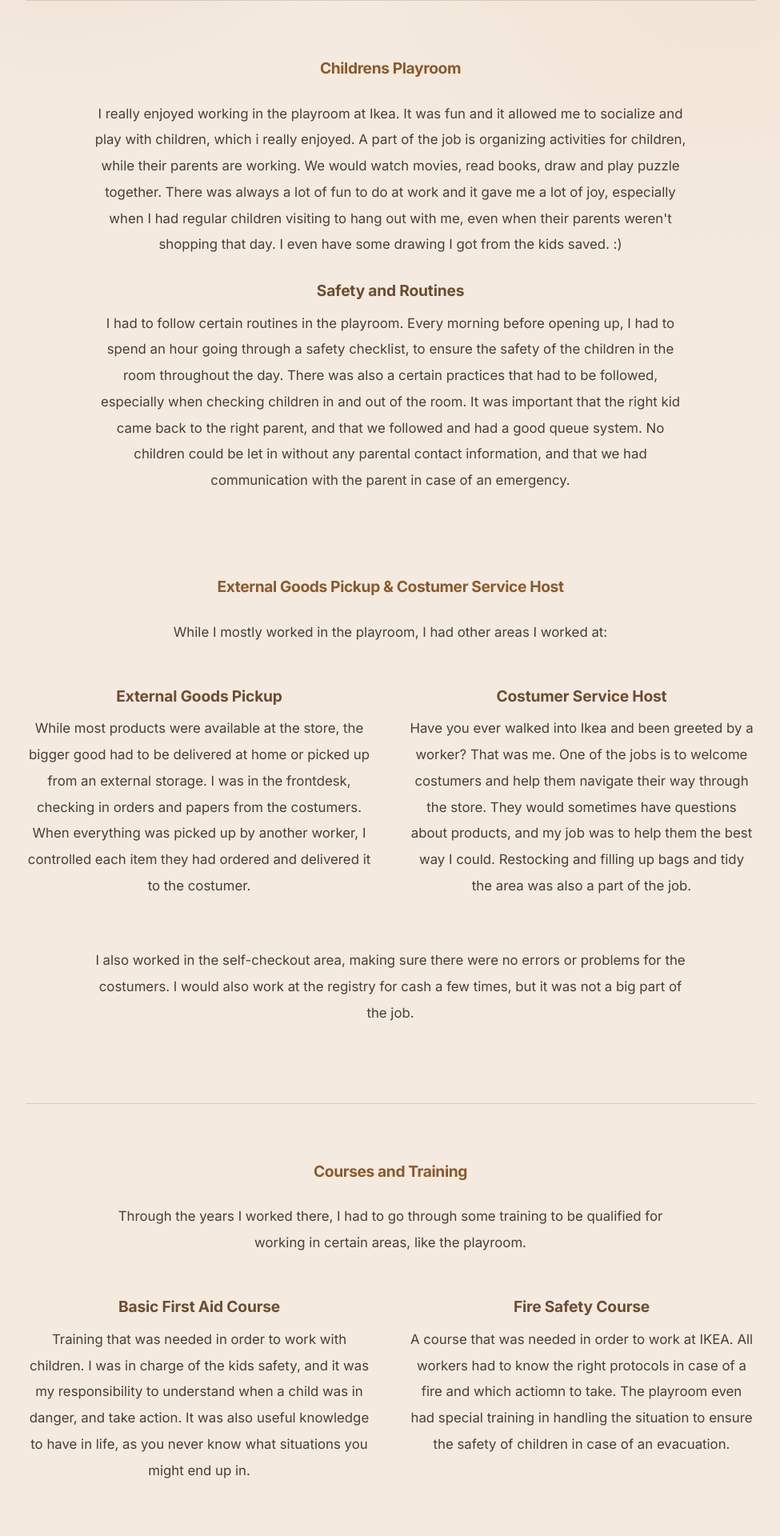
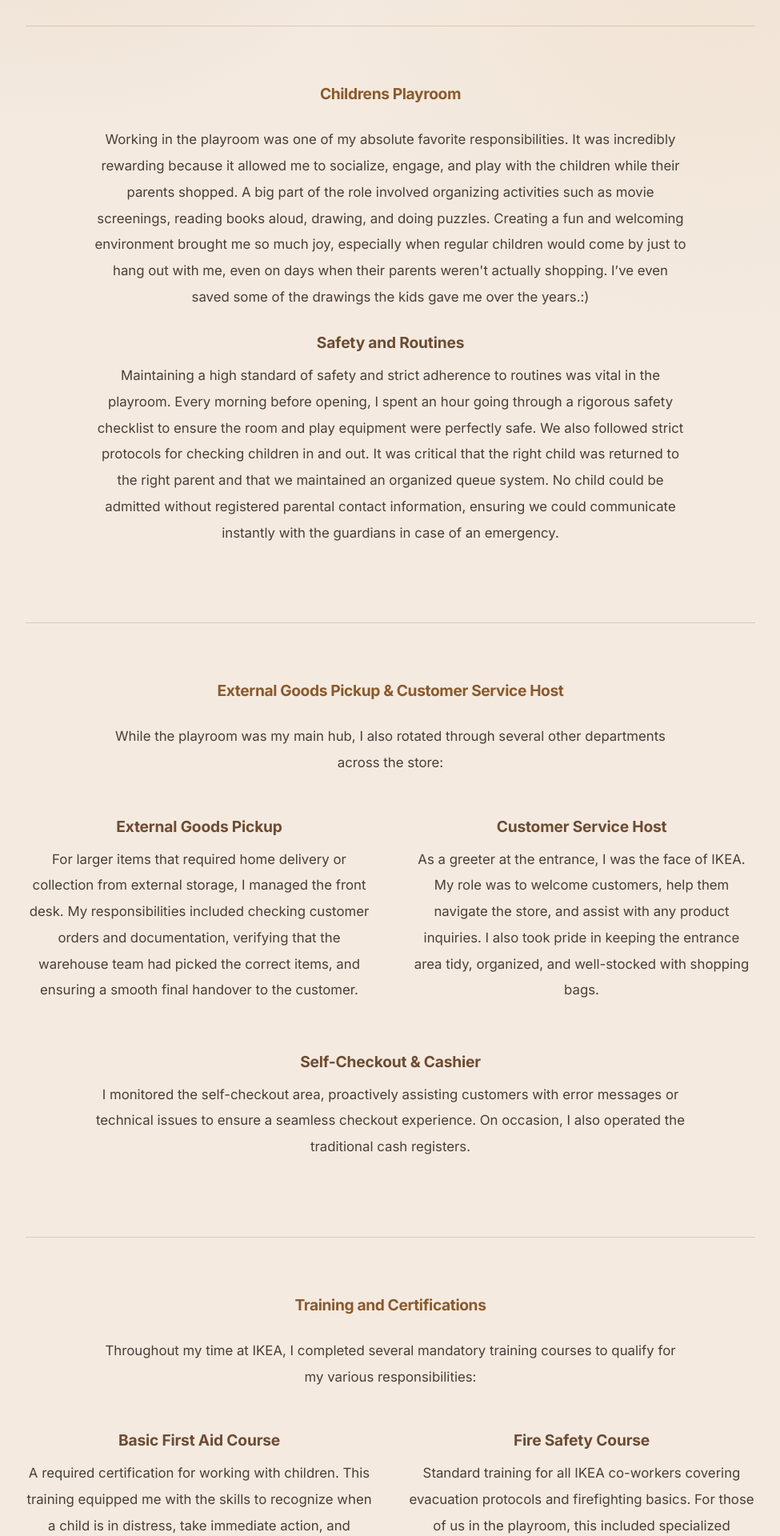
Before and after one commit to ma1ken/nettside, a React (Create React App) app in the folder frontend/: page /EarlierJobs/Ikea in a window 1280 px wide. Shown: the part 720-2640 px from the top of the page at 80% size, without its empty margins (152-1127 px from the left). Built offline with nearby package versions, Linux system fonts and the light colour scheme.

Commit message:
updated text on workpages and finished the layout

```diff
--- a/frontend/src/Pages/Earlier Jobs/BodyShopPage.jsx
+++ b/frontend/src/Pages/Earlier Jobs/BodyShopPage.jsx
@@ -4,60 +4,97 @@ import bodyshopLogo from "../../Images/bodyshop-logo.png";
 export default function BodyShopPage() {
   return (
     <div className="content-container">
+      <h1>The Body Shop</h1>
       <div className="text-image-section">
         <div className="text">
-          <h1>The Body Shop</h1>
-          <h2>What made me start working here?</h2>
+          <h2>Why I joined the Body Shop</h2>
           <p>
-            It was the beginning of 2020 and I had just finished my makeup
-            degree, and was looking for a job in the beauty industry. I actively
-            looked for available jobs in the industry, and found an 80% position
-            for the next 6 months at The Body Shop.
+            At the beginning of 2020, freshly graduated with my makeup degree, I
+            was actively seeking my entry into the highly competitive beauty
+            industry. When an 80% contract opened up at The Body Shop, it felt
+            like the perfect match.
             <br />
             <br />
-            The Body Shop was a brand that I was very familiar with and had used
-            alot in the past through my teenage years. It is one of the few
-            giant brants that uses their platforms and following to promote
-            activism agains enviromental changes, animal cruelty, slave labor
-            etc. It aligned with my own values and felt very right to work with
-            them, and I could be proud of the products that I recommended.
-            <br />
-            <br />
+            This was a brand I had used and loved throughout my teenage years,
+            but more importantly, it was a global industry leader using its
+            platform for genuine activism—championing environmental
+            sustainability, animal welfare, and fair trade. Working for a
+            company whose ethical values aligned so closely with my own allowed
+            me to advocate for and recommend products with genuine pride and
+            authenticity.
           </p>
         </div>
         <div className="image">
           <img src={bodyshopLogo} alt="Bodyshop logo" />
         </div>
       </div>
+      <div className="section-color"></div>
+      {/* <div className="gap"></div> */}
+      <h2>Expanded Responsibilities and Administration</h2>
+      <p>
+        While my formal title was Beauty Consultant, I effectively operated as
+        the Assistant Store Manager for a large portion of my time there. During
+        the summer holiday season, I was given full operational charge of the
+        boutique. My responsibilities included:
+      </p>
+      <div className="double-text-section">
+        <div className="text">
+          <h3>Boutique Operations</h3>
+          <p>
+            Independently managing opening and closing procedures, daily
+            routines, and ensuring strict visual merchandising standards.
+          </p>
+        </div>
+        <div className="text">
+          <h3>Administrative Management</h3>
+          <p>
+            Compiling weekly performance reports, analyzing sales data, and
+            monitoring store KPIs and targets.
+          </p>
+        </div>
+      </div>
+      <div className="double-text-section">
+        <div className="text">
+          <h3>BInventory Control & Logistics: </h3>
+          <p>
+            Maintaining full oversight of stock levels, managing product intake,
+            handling discrepancies, and submitting weekly inventory orders to
+            ensure optimal stock rotation.
+          </p>
+        </div>
+        <div className="text">
+          <h3>Consultative Selling</h3>
+          <p>
+            Conducting consultation and personalized skin-care and makeup
+            recommendations based on customers' specific needs, skin types, and
+            the brand's unique ingredient stories. Stepping into this level of
+            responsibility so early on was a steep learning curve, but it
+            rapidly built my confidence in independent retail management.
+          </p>
+        </div>
+      </div>
+      <div className="section-color"></div>
+
       <div>
-        <h2>Responsibility</h2>
+        <h2>Crisis Management and Adaptability (The Pandemic)</h2>
         <p>
-          I was kind of an assisting store manager, even though it was not in
-          the title. During the summerholiday, I was the one in charge and had
-          to do weekly reports, keep up with routines and administrative work.
-          This was a lot for me to handle in the beginning, but I got used to
-          it. I opened and closed the shop by myself, cleaned and submintted
-          orders, kept full control over our storage, assisted costumers with
-          finding products suited for their needs and told them about the
-          products.
+          This role was meant to be my launchpad into the beauty industry,
+          specifically hired to boost cosmetics sales and perform live, in-store
+          makeup demonstrations. However, in March 2020 just two weeks after I
+          started, the pandemic hit, and Norway implemented strict retail and
+          safety restrictions. Suddenly, physical makeup applications and
+          consultations were completely banned.
+          <br />
+          <br />
+          Though it was disappointing not to use my newly acquired makeup
+          artistry skills right away, this situation forced me to become
+          incredibly adaptable. I quickly shifted my focus from application to
+          advanced consultative selling, focusing heavily on skincare education,
+          ingredient benefits, and building rapport without physical contact.
+          This resilience and ability to pivot under pressure ultimately laid a
+          strong foundation for my next role at Fredrik & Louisa in 2021.
         </p>
       </div>
-      <div>
-        <h2>The Pandemic</h2>
-        <p>
-          This job was temporary and it would be a great way for me to find a
-          way into the beauty industry, in a city where there is a big
-          competition for the best jobs. However, in march 2o20, two weeks after
-          I had started, the pandemic broke out. Norway was one of the countries
-          that took action and made restrictions that affected our jobs. One of
-          the reasons for why I was hired was to raise the makeupsales and do
-          demos on costumers, but that was no longer an option. I had just
-          finised my studies and had a lot of motivation to play with makeup on
-          costumers, but instead I was out of training for over a year, until I
-          started working at Fredrik & Louisa 2021.
-        </p>
-      </div>
-      <p>more info coming asap..</p>
     </div>
   );
 }
--- a/frontend/src/Pages/Earlier Jobs/IkeaPage.jsx
+++ b/frontend/src/Pages/Earlier Jobs/IkeaPage.jsx
@@ -7,9 +7,10 @@ export default function IkeaPage() {
       <div className="text-image-section">
         <div className="text">
           <p>
-            <h1>Ikea - My First Job</h1>I got my first job at IKEA when I was
-            18. It started as a summerjob, then turned into a job I had through
-            rest of highschool and two years after (2016-2019).
+            <h1>Ikea - My First Job</h1>I landed my very first job at IKEA when
+            I was 18. What started as a summer job turned into a permanent
+            part-time position that I held throughout the rest of high school
+            and for two years afterward.
           </p>
         </div>
         <div className="image">
@@ -22,101 +23,101 @@ export default function IkeaPage() {
           <h2>Childrens Playroom</h2>
           <div>
             <p>
-              I really enjoyed working in the playroom at Ikea. It was fun and
-              it allowed me to socialize and play with children, which i really
-              enjoyed. A part of the job is organizing activities for children,
-              while their parents are working. We would watch movies, read
-              books, draw and play puzzle together. There was always a lot of
-              fun to do at work and it gave me a lot of joy, especially when I
-              had regular children visiting to hang out with me, even when their
-              parents weren't shopping that day. I even have some drawing I got
-              from the kids saved. :)
+              Working in the playroom was one of my absolute favorite
+              responsibilities. It was incredibly rewarding because it allowed
+              me to socialize, engage, and play with the children while their
+              parents shopped. A big part of the role involved organizing
+              activities such as movie screenings, reading books aloud, drawing,
+              and doing puzzles. Creating a fun and welcoming environment
+              brought me so much joy, especially when regular children would come
+              by just to hang out with me, even on days when their parents
+              weren't actually shopping. I’ve even saved some of the drawings
+              the kids gave me over the years.:)
             </p>
           </div>
           <div>
             <h3>Safety and Routines</h3>
             <p>
-              I had to follow certain routines in the playroom. Every morning
-              before opening up, I had to spend an hour going through a safety
-              checklist, to ensure the safety of the children in the room
-              throughout the day. There was also a certain practices that had to
-              be followed, especially when checking children in and out of the
-              room. It was important that the right kid came back to the right
-              parent, and that we followed and had a good queue system. No
-              children could be let in without any parental contact information,
-              and that we had communication with the parent in case of an
+              Maintaining a high standard of safety and strict adherence to
+              routines was vital in the playroom. Every morning before opening,
+              I spent an hour going through a rigorous safety checklist to
+              ensure the room and play equipment were perfectly safe. We also
+              followed strict protocols for checking children in and out. It was
+              critical that the right child was returned to the right parent and
+              that we maintained an organized queue system. No child could be
+              admitted without registered parental contact information, ensuring
+              we could communicate instantly with the guardians in case of an
               emergency.
             </p>
           </div>
         </div>
       </div>
       <div className="gap"></div>
+      <div className="section-color"></div>
       <div>
         <div>
-          <h2>External Goods Pickup & Costumer Service Host</h2>
+          <h2>External Goods Pickup & Customer Service Host</h2>
           <p>
-            While I mostly worked in the playroom, I had other areas I worked
-            at:
+            While the playroom was my main hub, I also rotated through several
+            other departments across the store:
           </p>
           <div className="double-text-section">
             <div className="text">
               <h3>External Goods Pickup</h3>
               <p>
-                While most products were available at the store, the bigger good
-                had to be delivered at home or picked up from an external
-                storage. I was in the frontdesk, checking in orders and papers
-                from the costumers. When everything was picked up by another
-                worker, I controlled each item they had ordered and delivered it
-                to the costumer.{" "}
+                For larger items that required home delivery or collection from
+                external storage, I managed the front desk. My responsibilities
+                included checking customer orders and documentation, verifying
+                that the warehouse team had picked the correct items, and
+                ensuring a smooth final handover to the customer.
               </p>
             </div>
             <div className="text">
-              <h3>Costumer Service Host</h3>
+              <h3>Customer Service Host</h3>
               <p>
-                Have you ever walked into Ikea and been greeted by a worker?
-                That was me. One of the jobs is to welcome costumers and help
-                them navigate their way through the store. They would sometimes
-                have questions about products, and my job was to help them the
-                best way I could. Restocking and filling up bags and tidy the
-                area was also a part of the job.
+                As a greeter at the entrance, I was the face of IKEA. My role
+                was to welcome customers, help them navigate the store, and
+                assist with any product inquiries. I also took pride in keeping
+                the entrance area tidy, organized, and well-stocked with
+                shopping bags.
               </p>
             </div>
           </div>
+          <h3>Self-Checkout & Cashier</h3>
           <p>
-            I also worked in the self-checkout area, making sure there were no
-            errors or problems for the costumers. I would also work at the
-            registry for cash a few times, but it was not a big part of the job.
+            I monitored the self-checkout area, proactively assisting customers
+            with error messages or technical issues to ensure a seamless
+            checkout experience. On occasion, I also operated the traditional
+            cash registers.
           </p>
         </div>
       </div>
       <div className="gap"></div>
       <div className="section-color">
         <div>
-          <h2>Courses and Training</h2>
+          <h2>Training and Certifications</h2>
           <p>
-            Through the years I worked there, I had to go through some training
-            to be qualified for working in certain areas, like the playroom.
+            Throughout my time at IKEA, I completed several mandatory training
+            courses to qualify for my various responsibilities:
           </p>
           <div className="double-text-section">
             <div className="text">
               <h3>Basic First Aid Course</h3>
               <p>
-                Training that was needed in order to work with children. I was
-                in charge of the kids safety, and it was my responsibility to
-                understand when a child was in danger, and take action. It was
-                also useful knowledge to have in life, as you never know what
-                situations you might end up in.
+                A required certification for working with children. This
+                training equipped me with the skills to recognize when a child
+                is in distress, take immediate action, and administer
+                life-saving first aid—a valuable skill set that I am incredibly
+                grateful to have in everyday life as well.
               </p>
             </div>
             <div className="text">
               <h3>Fire Safety Course</h3>
               <p>
-                {" "}
-                A course that was needed in order to work at IKEA. All workers
-                had to know the right protocols in case of a fire and which
-                actiomn to take. The playroom even had special training in
-                handling the situation to ensure the safety of children in case
-                of an evacuation.
+                Standard training for all IKEA co-workers covering evacuation
+                protocols and firefighting basics. For those of us in the
+                playroom, this included specialized training on how to safely,
+                calmly, and efficiently evacuate groups of young children.
               </p>
             </div>
           </div>
```
Also changed, not shown: frontend/src/Pages/Earlier Jobs/EarlierJobsLayout.jsx (+19 -21 lines).
